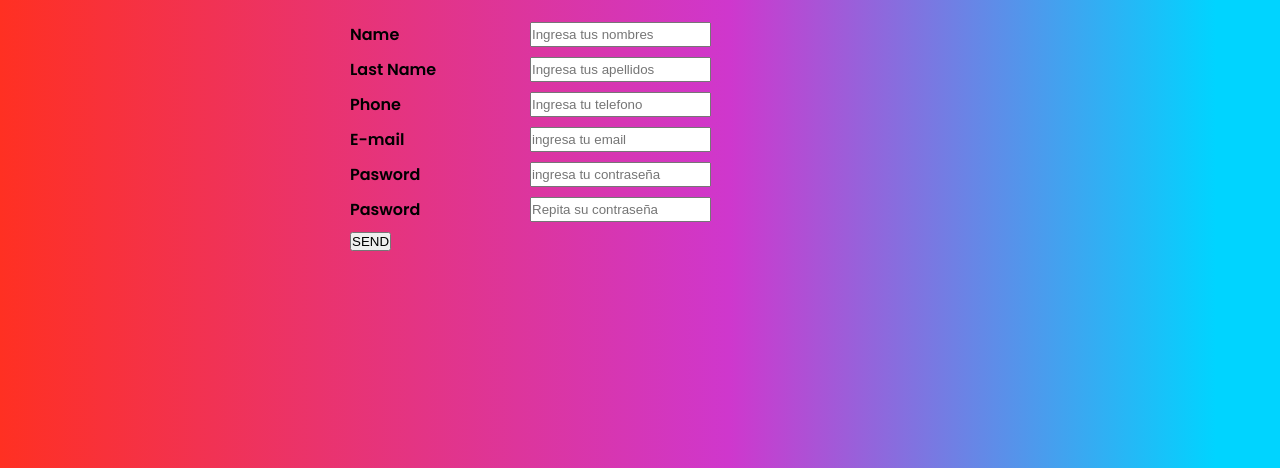
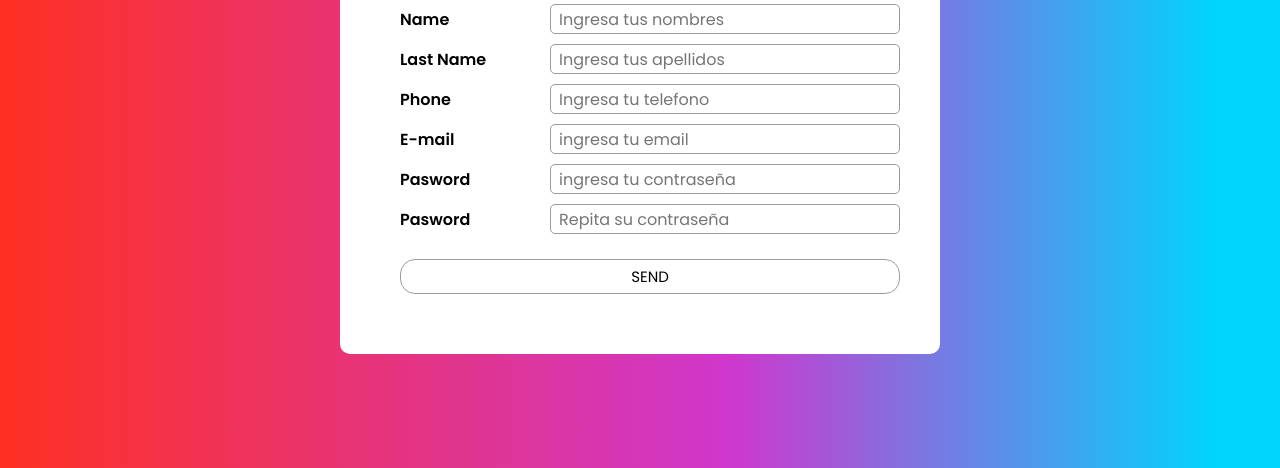
Before and after one commit to Luiggyblanco24/ForRegister, a plain HTML site: page index.html in a window 1280 px wide. Shown: the part 332-800 px from the top of the page. Drawn offline with Linux system fonts and the light colour scheme.

Commit message:
latest css changes

```diff
--- a/css/style.css
+++ b/css/style.css
@@ -47,10 +47,34 @@ body{
     display: flex;
     align-items: center;
 }
-.row_input{
+.row_form input{
     font-family: 'Poppins', sans-serif;
     font-weight: 400;
     font-size: 16px;
     border-radius: 5px;
-
+    border:1px solid #9c9c9c;
+    height: 30px;
+    padding: 8px;
+    width: 70%;
 }
+.button_form{
+    margin-top: 15px;
+    font-family: 'Poppins', sans-serif;
+    font-weight: 400;
+    text-transform: uppercase;
+    font-size: 15px;
+    padding: 5px;
+    border-radius: 15px;
+    border: 1px solid #9c9c9c;
+    width: 100%;
+    background-color: #fff;
+}
+.button_form:hover{
+    box-shadow: 0px 0px 10px 1px #109c33;
+    transition: all  ease-in-out .5s;
+}
+.form{
+    background-color: white;
+    padding: 50px;
+    border-radius: 10px;
+}
```
